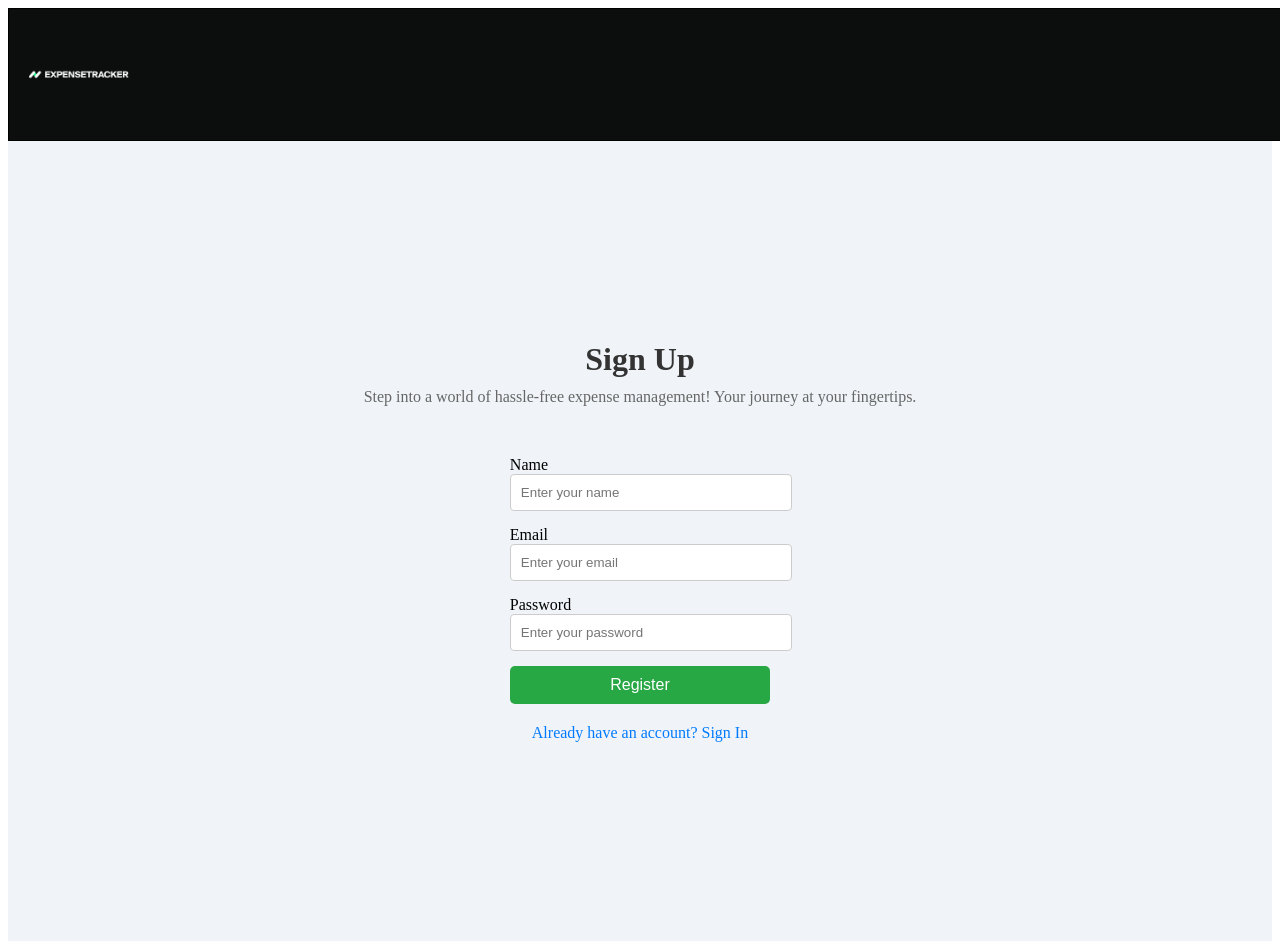
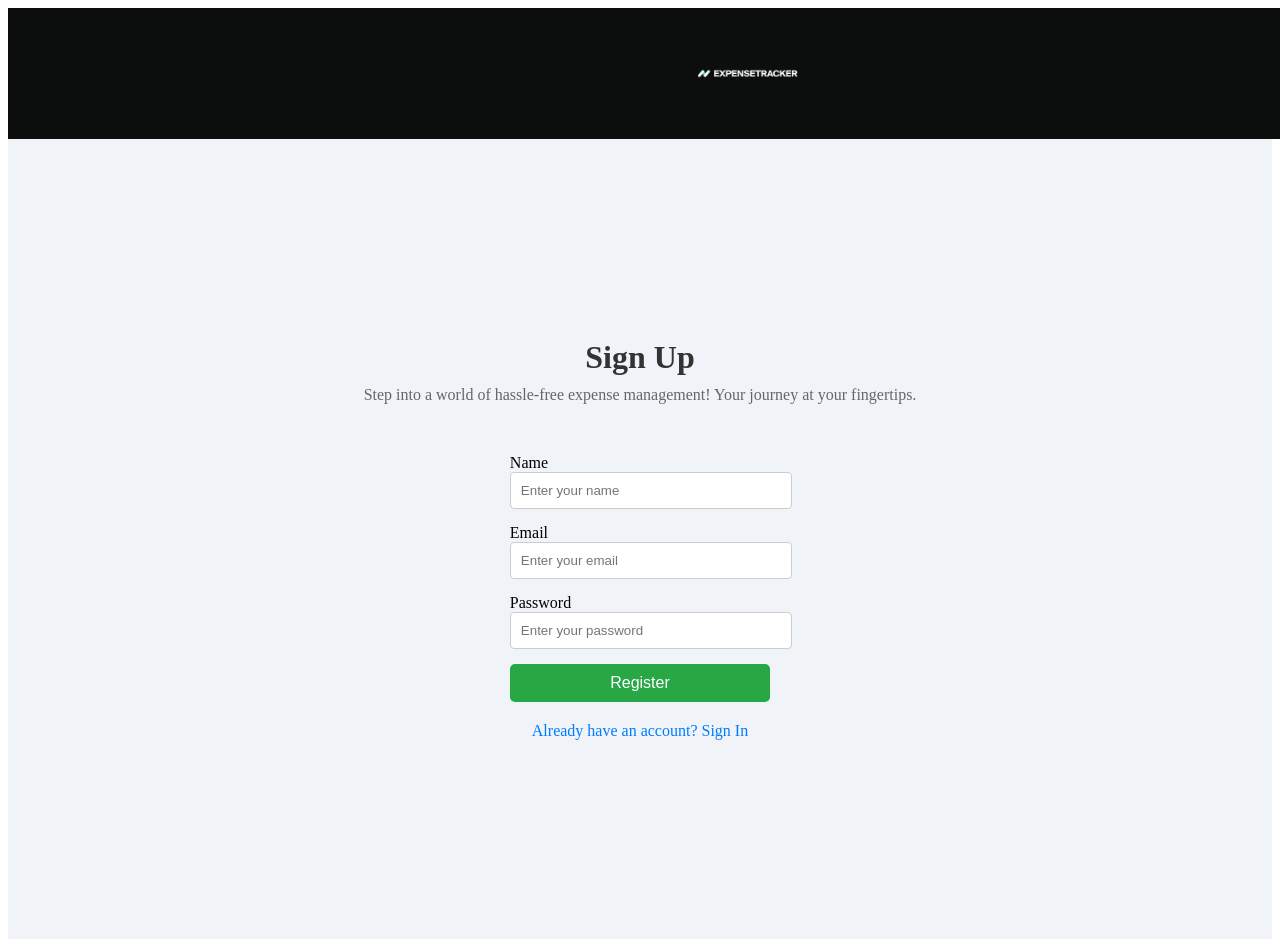
Before and after one commit to Reuelle/Expence-Tracker, a React (Create React App) app: page /register in a window 1280 px wide. Shown: the top 949 px of the page. Built offline with nearby package versions, Linux system fonts and the light colour scheme.

Commit message:
Update Header.module.css

```diff
--- a/src/components/Header/Header.module.css
+++ b/src/components/Header/Header.module.css
@@ -1,20 +1,17 @@
-/* src/components/Header/Header.module.css */
 .header {
   width: 1440px;
   height: 91px;
-  background-color: #0C0D0D; /* Use background-color to set the header background */
-  color: #FAFAFA; /* Apply text color to make sure text contrasts with background */
+  background-color: #0C0D0D;
   display: flex;
   align-items: center;
-  justify-content: space-between;
+  justify-content: center; /* Center items horizontally */
   padding: 20px;
-  border: 1px solid black;
 }
 
 .logo {
-  width: 226px;
-  height: 26px;
-
+  color: #FAFAFA;
+  font-size: 1.5rem;
+  font-weight: bold;
 }
 
 .nav {
```
